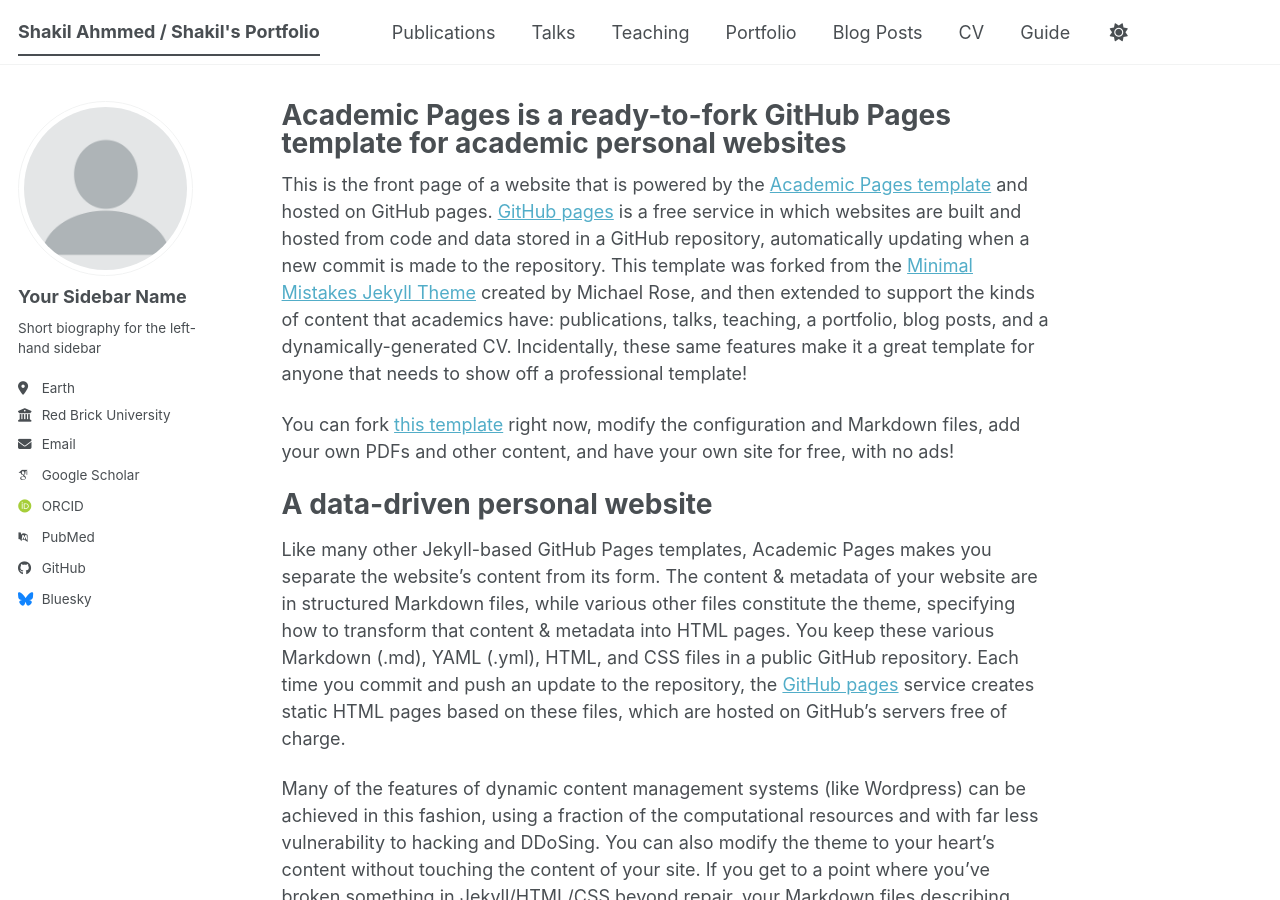
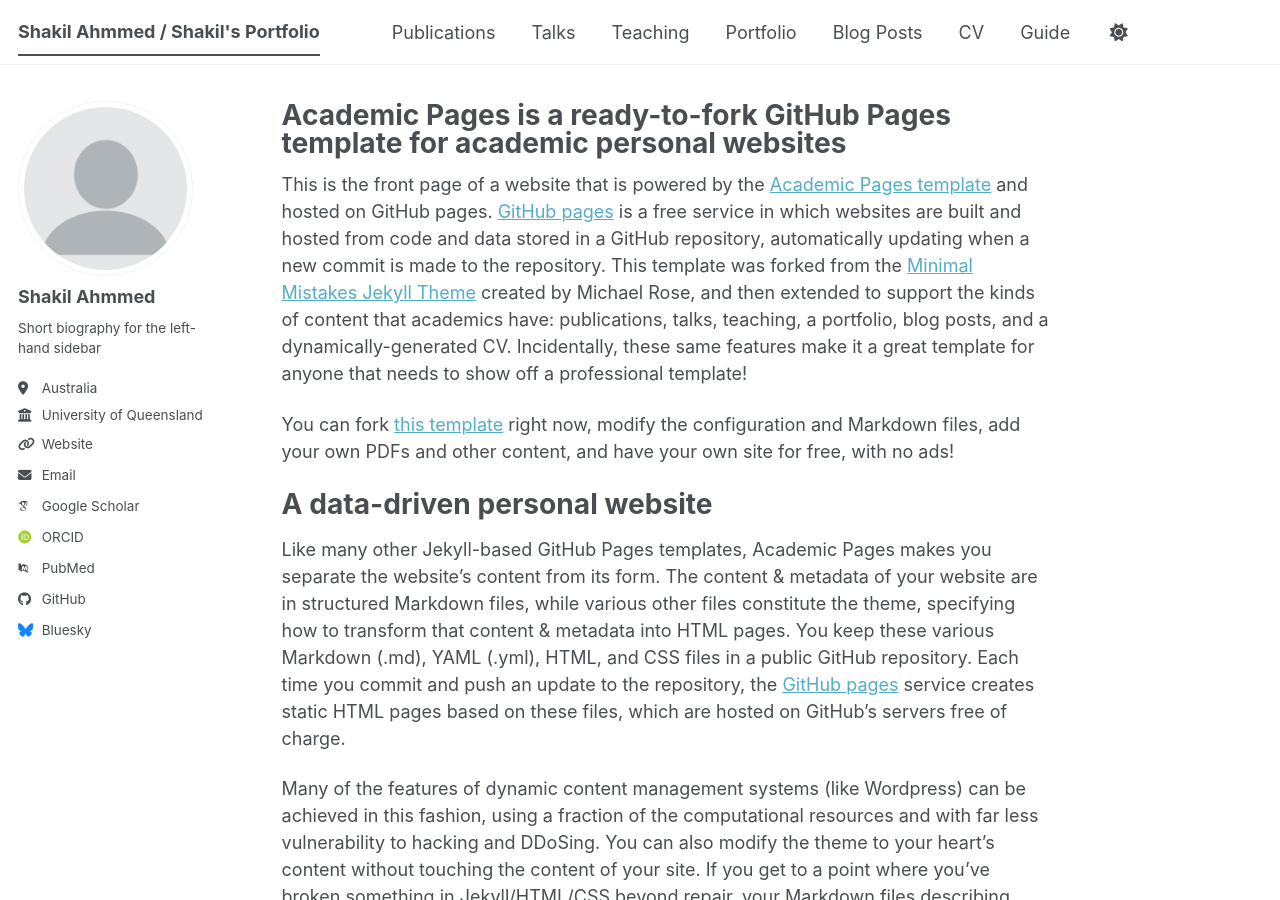
Before and after one commit to ahmmedshakil/ahmmedshakil.github.io, a Jekyll site: the page built from _pages/about.md, in a window 1280 px wide and 900 px high. Built offline with Jekyll 4.4.1, drawn with Linux system fonts in a browser that asks for light colours; some web fonts are replaced; a script bundle is joined from its source files by our own code; library files that are not in the unit come from our copies.

Commit message:
Update _config.yml

```diff
--- a/_config.yml
+++ b/_config.yml
@@ -24,12 +24,12 @@
 author:
   # Biographic information
   avatar           : "profile.png"
-  name             : "Your Sidebar Name"
+  name             : "Shakil Ahmmed"
   pronouns         : # example: "she/her"
   bio              : "Short biography for the left-hand sidebar"
-  location         : "Earth"
-  employer         : "Red Brick University"
-  uri              : # URL
+  location         : "Australia"
+  employer         : "University of Queensland"
+  uri              : "https://https://about.uq.edu.au/experts/22862"
   email            : "ahmmedshakil@gmail.com"
 
   # Academic websites
```
